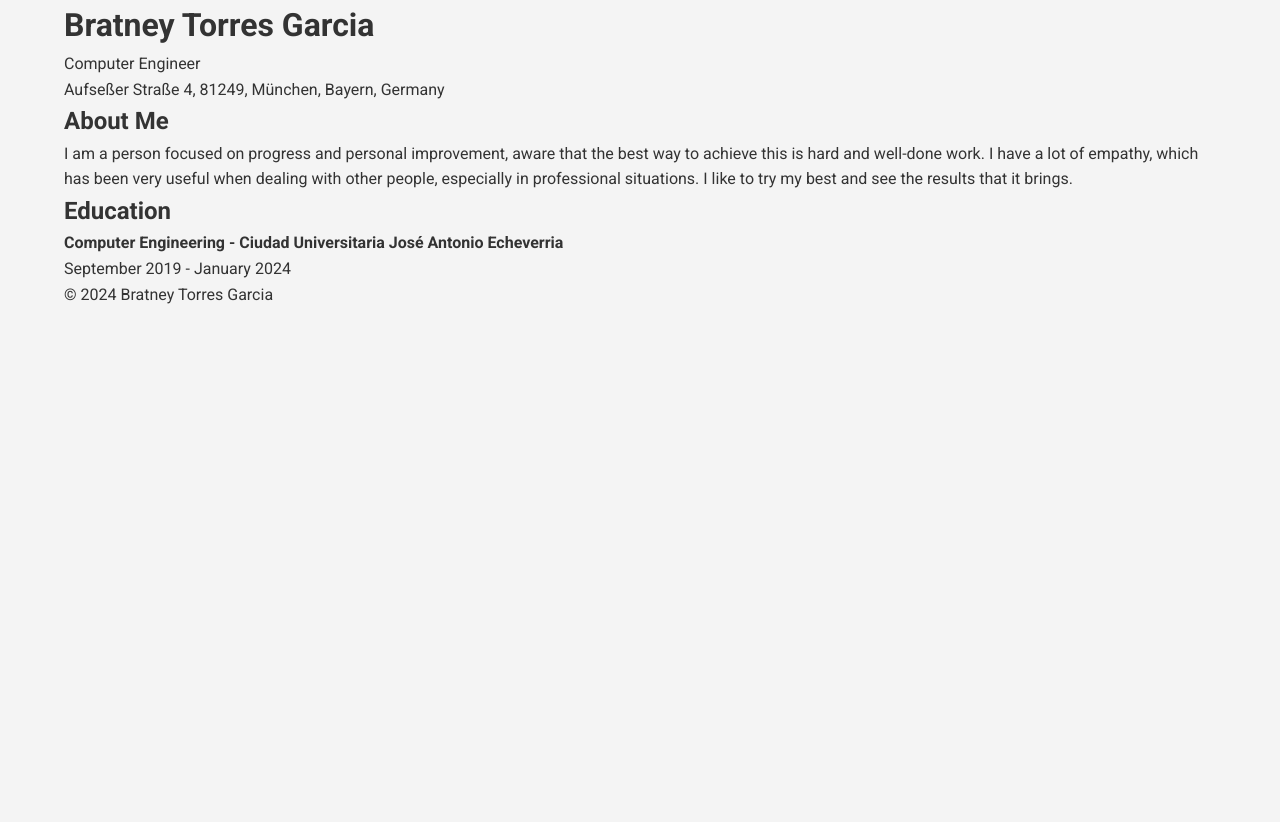
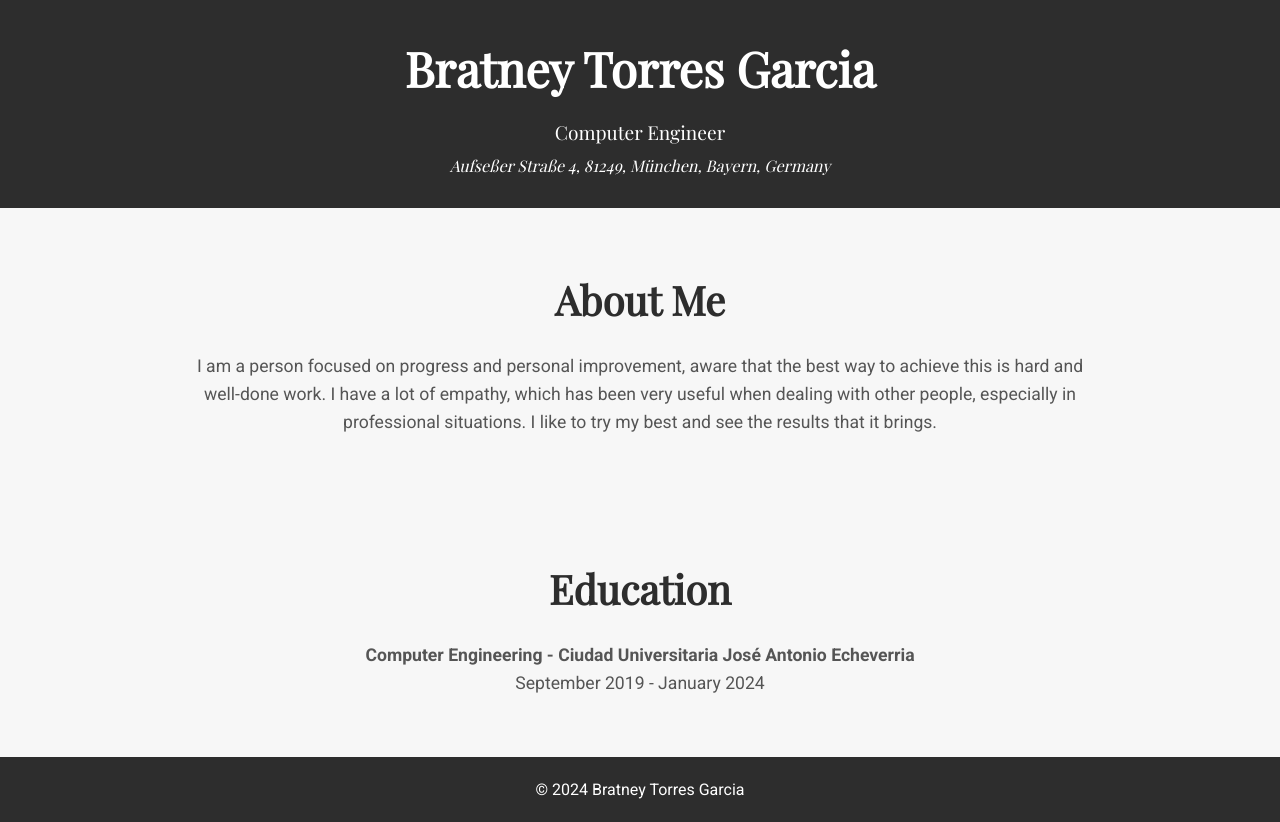
Before and after one commit to bratneytg/linkedin, a plain HTML site: page index.html in a window 1280 px wide. Before the commit the page ends 800 px from the top, so only its background shows below. Drawn offline with nearby package versions, Linux system fonts and the light colour scheme.

Commit message:
styles.css

```diff
--- a/styles.css
+++ b/styles.css
@@ -1,115 +1,78 @@
-/* Reset y fuentes */
-body, h1, h2, h3, p, ul, li, a {
+/* General Reset */
+* {
     margin: 0;
     padding: 0;
     box-sizing: border-box;
+}
+
+/* Body and Fonts */
+body {
     font-family: 'Roboto', sans-serif;
-}
-body {
-    background-color: #f4f4f4;
+    background-color: #f7f7f7;
     color: #333;
     line-height: 1.6;
 }
 
-/* Estilos de cabecera */
-.header {
-    background-color: #0066cc;
-    color: white;
+/* Header Styles */
+header {
+    background-color: #2d2d2d;
+    color: #fff;
+    padding: 30px 0;
     text-align: center;
-    padding: 2rem 0;
-}
-.header h1 {
-    font-size: 2.5rem;
-    font-weight: bold;
-}
-.header p {
-    font-size: 1.2rem;
+    font-family: 'Playfair Display', serif;
 }
 
-/* Navegación */
-.nav {
-    background-color: #004a99;
-    padding: 1rem 0;
-}
-.nav ul {
-    list-style: none;
-    text-align: center;
-}
-.nav ul li {
-    display: inline;
-    margin: 0 1rem;
-}
-.nav ul li a {
-    color: white;
-    text-decoration: none;
-    font-size: 1rem;
-    font-weight: bold;
-}
-.nav ul li a:hover {
-    text-decoration: underline;
+header h1 {
+    font-size: 3rem;
+    margin-bottom: 10px;
 }
 
-/* Secciones */
-.section {
-    padding: 2rem 0;
+header p {
+    font-size: 1.2rem;
+    font-weight: 500;
 }
-.container {
-    width: 90%;
-    max-width: 1200px;
-    margin: auto;
+
+header .location {
+    font-size: 1rem;
+    font-style: italic;
+    margin-top: 5px;
 }
-.section h2 {
-    font-size: 2rem;
-    margin-bottom: 1rem;
+
+/* Section Styles */
+section {
+    padding: 60px 0;
     text-align: center;
 }
 
-/* Lista de habilidades */
-.skills-list {
-    list-style: none;
-    padding: 0;
-    text-align: center;
-}
-.skills-list li {
-    margin: 0.5rem 0;
+section h2 {
+    font-size: 2.5rem;
+    font-family: 'Playfair Display', serif;
+    margin-bottom: 20px;
+    color: #2d2d2d;
 }
 
-/* Proyectos */
-.projects .project-card {
-    background: white;
-    border: 1px solid #ddd;
-    padding: 1rem;
-    margin: 1rem 0;
-    border-radius: 5px;
+section p {
+    font-size: 1.1rem;
+    color: #555;
+    max-width: 900px;
+    margin: 0 auto;
 }
-.projects .project-card h3 {
-    font-size: 1.5rem;
-    color: #0066cc;
+
+/* Container for Centering Content */
+.container {
+    width: 80%;
+    margin: 0 auto;
 }
-.projects .project-card p {
+
+/* Footer Styles */
+footer {
+    background-color: #2d2d2d;
+    color: #fff;
+    padding: 20px 0;
+    text-align: center;
     font-size: 1rem;
 }
 
-/* Contacto */
-.contact ul {
-    list-style: none;
-    text-align: center;
+footer p {
+    font-family: 'Roboto', sans-serif;
 }
-.contact ul li {
-    margin: 0.5rem 0;
-}
-.contact ul li a {
-    color: #0066cc;
-    text-decoration: none;
-}
-.contact ul li a:hover {
-    text-decoration: underline;
-}
-
-/* Footer */
-.footer {
-    text-align: center;
-    background-color: #333;
-    color: white;
-    padding: 1rem 0;
-}
```
